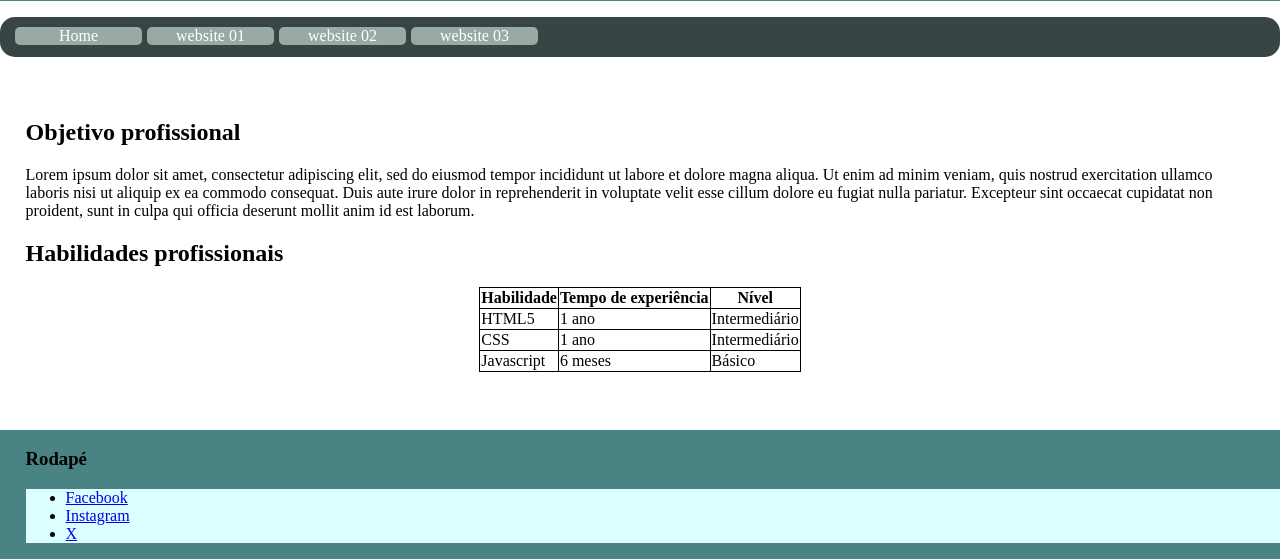
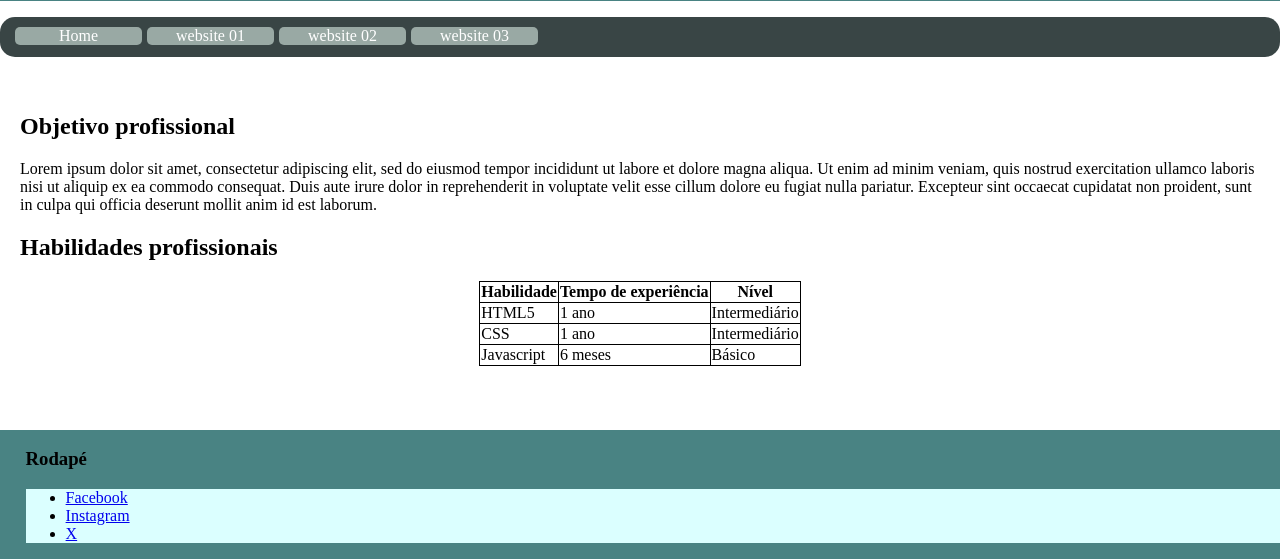
Before and after one commit to professor-marcio-magalhaes/exercicio-02-html-sem-ntico-dom-css, a plain HTML site: page index.html in a window 1280 px wide. Shown: the part 241-800 px from the top of the page. Drawn offline with Linux system fonts and the light colour scheme.

Commit message:
melhorias com css flexbox

```diff
--- a/css/estilo.css
+++ b/css/estilo.css
@@ -1,6 +1,11 @@
+html{
+    height: 100%;
+}
+
 body{
     display: flex;
     flex-direction: column;
+    min-height: 100vh;
     padding: 0;
     margin: 0;
 }
@@ -12,13 +17,14 @@ footer {
 }
 
 main{
-    padding: 2% 2% 0 2%;
+    padding: 20px;
+    flex: 1;
 }
 
 footer{
-     position: absolute;
+     /* position: absolute;
      bottom: 0px;
-     left: 0px;
+     left: 0px; */
      width: 98%;
      padding-left:2%;
 }
```
Also changed, not shown: 1 other file.
